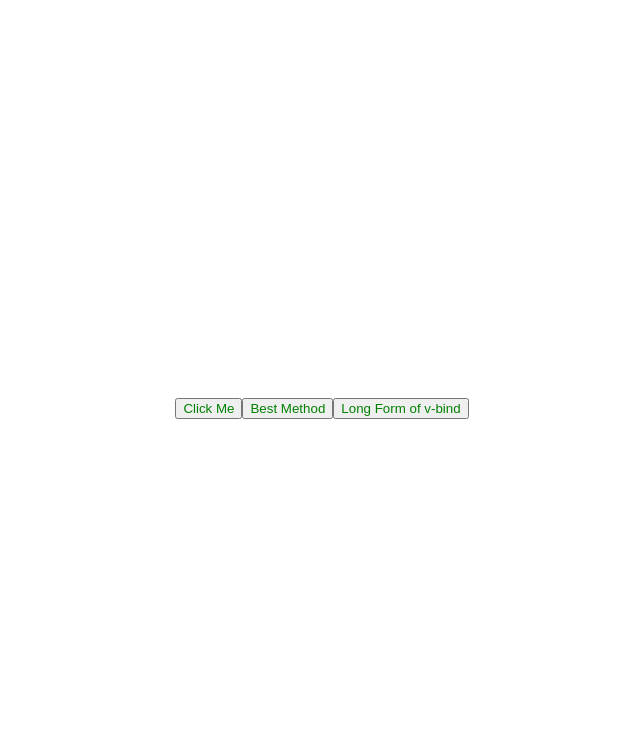
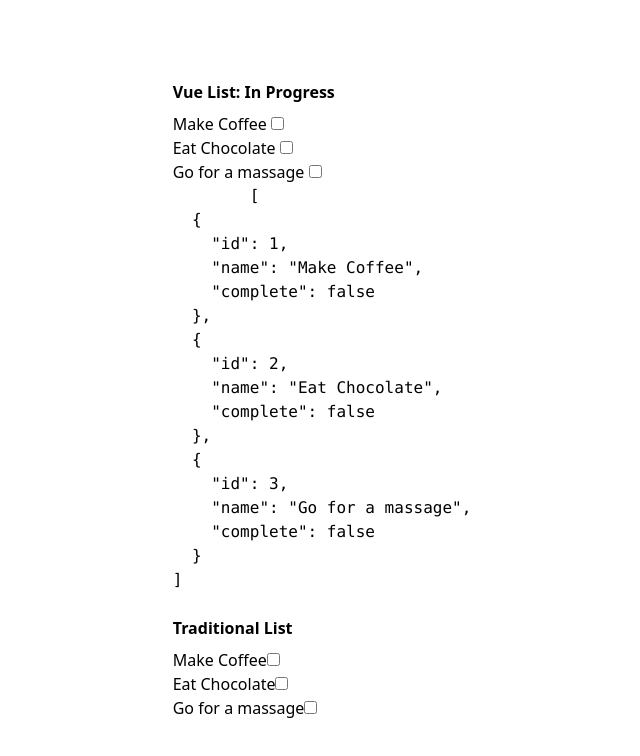
Before and after one commit to tjhunkin/vue3, a website: page index.html in a window 1280 px wide. Shown: the whole page, without its empty margins (318-958 px from the left). Drawn offline with nearby package versions, Linux system fonts and the light colour scheme.

Commit message:
Episode 3: Lists, Conditionals, and Computed Properties Before computed properties

```diff
--- a/index.html
+++ b/index.html
@@ -1,63 +1,86 @@
 <!DOCTYPE html>
-<html lang="en">
+<html lang="en" class="h-full">
 <head>
     <meta charset="UTF-8">
     <title>Vue3Ftw</title>
     <script src="https://unpkg.com/vue@3"></script>
-    <style>
-        html, body {
-            height: 100%;
-        }
+    <script src="https://cdn.tailwindcss.com"></script>
+</head>
+<body class="h-full grid place-items-center">
+<div id="app">
+    <section
+            v-show="assignments.filter(a => ! a.complete).length"
+    >
+        <h2 class="font-bold mb-2">Vue List: In Progress</h2>
 
-        /* centre buttons */
-        body {
-            display: grid;
-            place-items: center;
-        }
+        <!--vue way-->
+        <ul>
+            <li
+                    v-for="assignment in assignments.filter(a => ! a.complete)"
+                    :key="assignment.id"
+            >
+                <label>
+                    {{ assignment.name }}
+                    <input type="checkbox" v-model="assignment.complete">
+                </label>
+            </li>
+        </ul>
+    </section>
 
-        .text-red {
-            color: red;
-        }
+    <section class="mt-8"
+             v-show="assignments.filter(a => a.complete).length"
+    >
+        <h2 class="font-bold mb-2">Vue List: Completed</h2>
 
-        .text-green {
-            color: green;
-        }
-    </style>
-</head>
-<body>
-<div id="app">
-    <!-- v-bind as just : for shorthand, always use this version-->
-    <button :class="buttonClasses" v-on:click="toggle">Click Me</button>
+        <!--vue way-->
+        <ul>
+            <li
+                    v-for="assignment in assignments.filter(a => a.complete)"
+                    :key="assignment.id"
+            >
+                <label>
+                    {{ assignment.name }}
+                    <input type="checkbox" v-model="assignment.complete">
+                </label>
+            </li>
+        </ul>
+    </section>
 
-    <!-- best method: switching colors based on the state-->
-    <!-- v-on as just @ for shorthand, always use this version-->
-    <button :class="active ? 'text-red' : 'text-green'" @click="toggle">Best Method</button>
+    <!--To view the objects getting updated realtime-->
+    <pre>
+        {{ assignments }}
+    </pre>
 
-    <!-- Bind buttonClasses to class attribute of button element-->
-    <button v-bind:class="buttonClasses">Long Form of v-bind</button>
+    <h2 class="font-bold mb-2">Traditional List</h2>
+
+    <!--traditional unordered list of items-->
+    <ul>
+        <li>Make Coffee<input type="checkbox"></li>
+        <li>Eat Chocolate<input type="checkbox"></li>
+        <li>Go for a massage<input type="checkbox"></li>
+    </ul>
 </div>
 
 <script>
-    Vue.createApp({
+    let app = {
         data() {
             return {
-                buttonClasses: 'text-green',
-                active: false
+                assignments: [ // array of objects
+                    {id: 1, name: 'Make Coffee', complete: false},
+                    {id: 2, name: 'Eat Chocolate', complete: false},
+                    {id: 3, name: 'Go for a massage', complete: false},
+                ]
             };
         },
-        methods: {
-            toggle() {
-                // alert('Yo');
-                this.buttonClasses = 'text-red';
-                this.active = !this.active; // switch between red and green
-            }
-        },
+        methods: {},
         mounted() {
             setTimeout(() => {
-                document.title = 'Episode 2: Attribute Binding and Event Handling';
+                document.title = 'Episode 3: Lists, Conditionals, and Computed Properties';
             }, 1000)
         }
-    }).mount('#app');
+    };
+
+    Vue.createApp(app).mount('#app');
 </script>
 </body>
 </html>
--- a/rules.txt
+++ /dev/null
@@ -1,2 +0,0 @@
-~ always use shorthand e.g. v-bind as just :, v-on as just @
-    <button :class="buttonClasses" @click="toggle">Click Me</button>
--- /dev/null
+++ b/todo.txt
@@ -0,0 +1,4 @@
+Composition API
+Typescript
+Laravel Auth
+<script setup
```
Also changed, not shown: snippets-and-rules.txt (added, +10 -0 lines).
